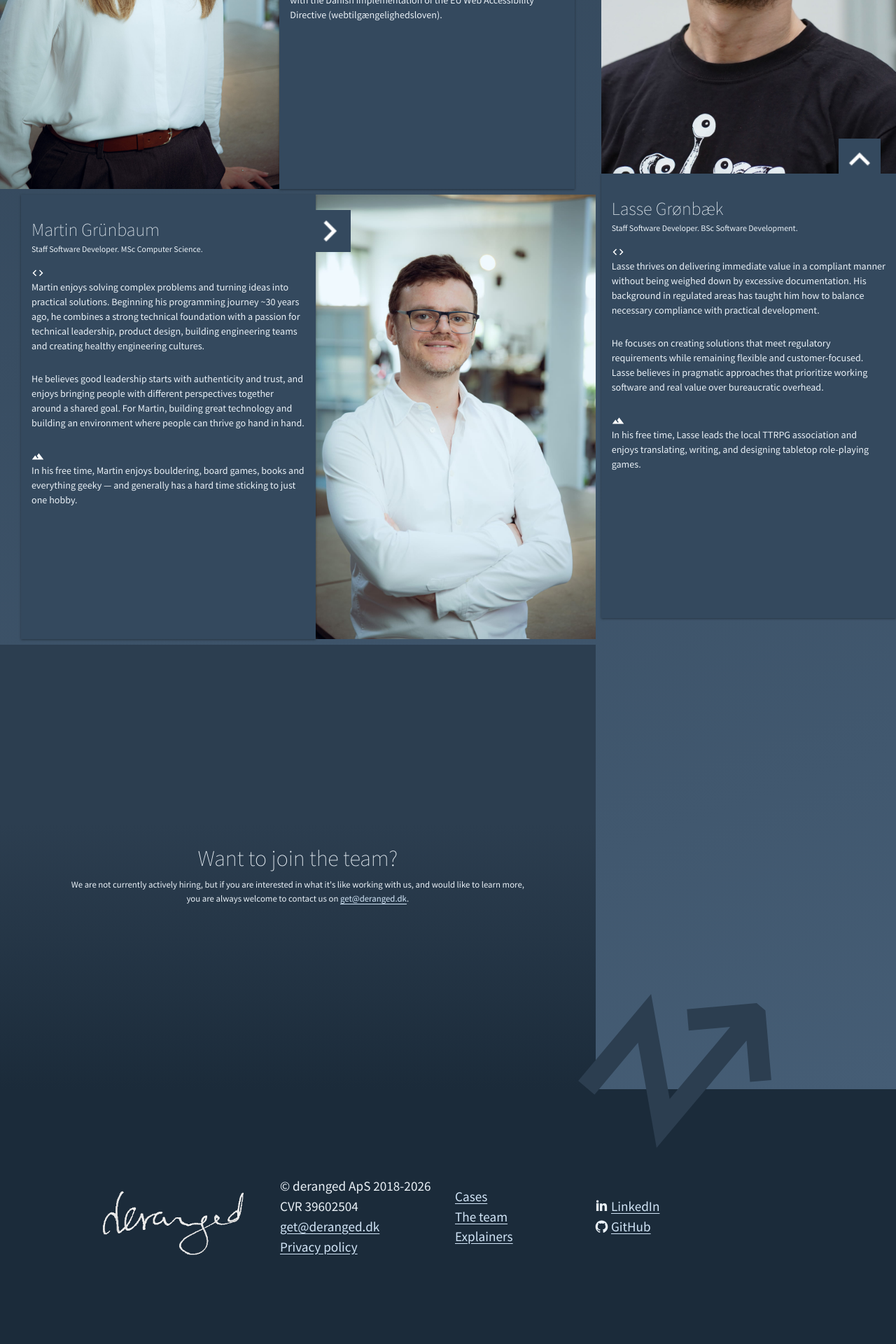
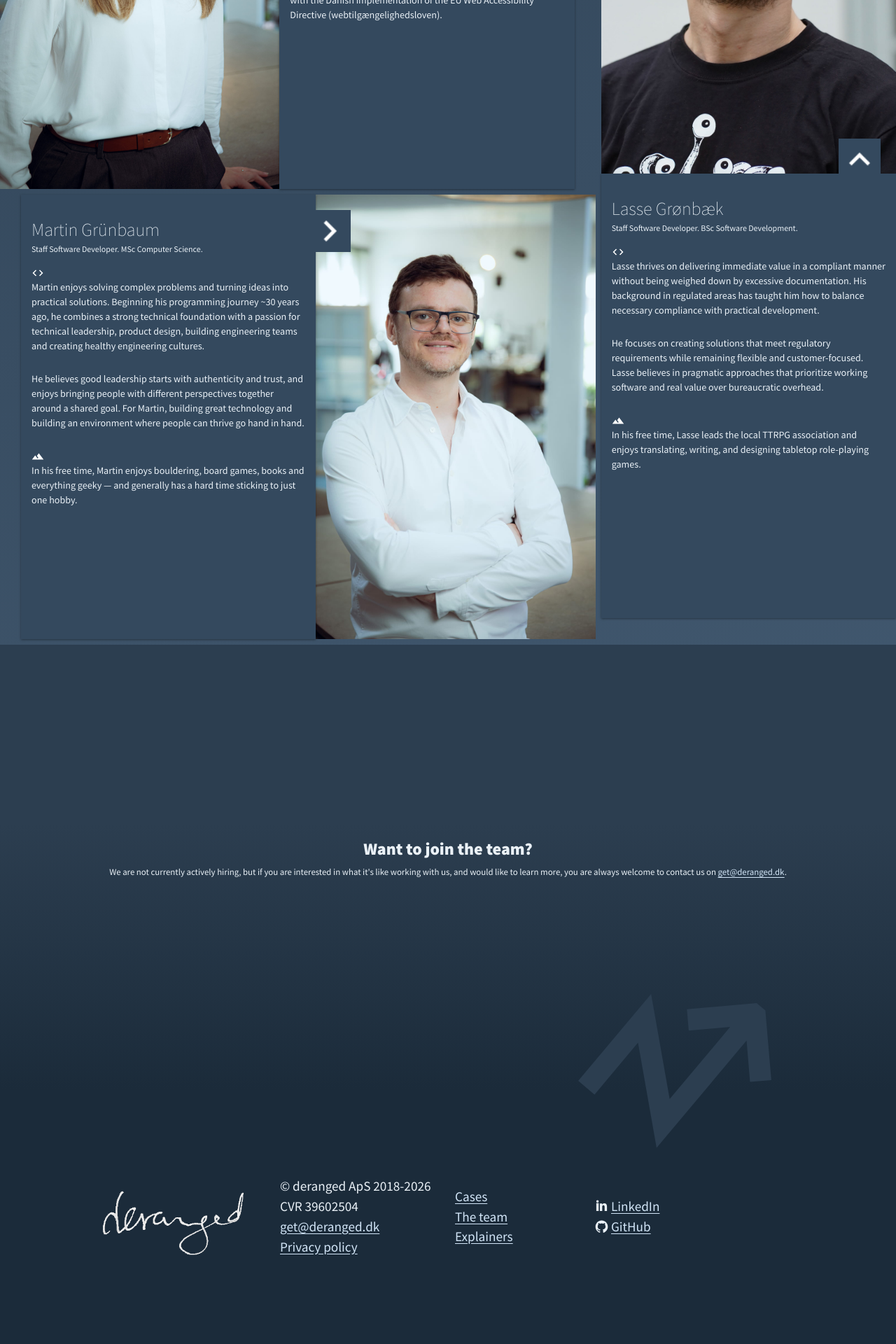
Before and after one commit to derangeddk/deranged.dk, a Jekyll site: the page built from the-team/index.html, in a window 1280 px wide. Shown: the part 3618-5538 px from the top of the page at 70% size. Built offline with Jekyll 4.4.1, drawn with Linux system fonts in a browser that asks for light colours; some web fonts are replaced; comment, search, counter and statistics services are not loaded.

Commit message:
Realign "join us" section: Works with the new amount of people. Change heading from h1 to h2

```diff
--- a/the-team/index.html
+++ b/the-team/index.html
@@ -565,13 +565,17 @@ sitemap_include: 'yes'
             background-image: linear-gradient(rgb(44, 62, 80) 40%, rgb(27, 43, 58));
             color: #eaf1f7;
             grid-column: span 2;
-            grid-row: span 2;
+            grid-row: span 1;
             font-size: 1.5em;
             display: flex;
             flex-direction: column;
             justify-content: center;
             align-items: center;
             padding: 100px;
+
+            h2 {
+                margin-top: 0;
+            }
         }
         .join-us-container h1 {
             font-size: 2.5em;
@@ -580,16 +584,28 @@ sitemap_include: 'yes'
         .join-us-container p {
             line-height: 1.5;
         }
+        @media (min-width: 1600px) {
+            .join-us-container {
+                grid-column: span 1;
+                grid-row: span 1;
+            }
+        }
         @media (min-width: 1350px) and (max-width: 1599px) {
             .join-us-container {
                 font-size: 1em;
-                grid-column: span 1;
+                grid-column: span 3;
             }
         }
         @media (max-width: 1349px) {
             .join-us-container {
                 font-size: 1em;
                 grid-row: span 1;
+                grid-column: span 3;
+            }
+        }
+        @media (min-width: 600px) and (max-width: 949px) {
+            .join-us-container {
+                grid-column: span 2;
             }
         }
         @media (max-width: 599px) {
@@ -846,7 +862,7 @@ sitemap_include: 'yes'
             </div>
         </div>
         <div class="join-us-container">
-            <h1>Want to join the team?</h1>
+            <h2>Want to join the team?</h2>
             <p>
                 We are not currently actively hiring, but if you are interested in what it's like working with us, and would
                 like to learn more, you are always welcome to contact us on <a
```
